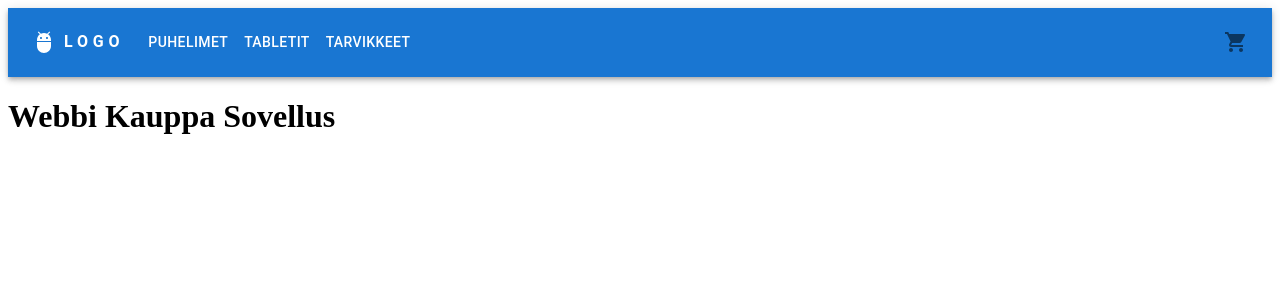
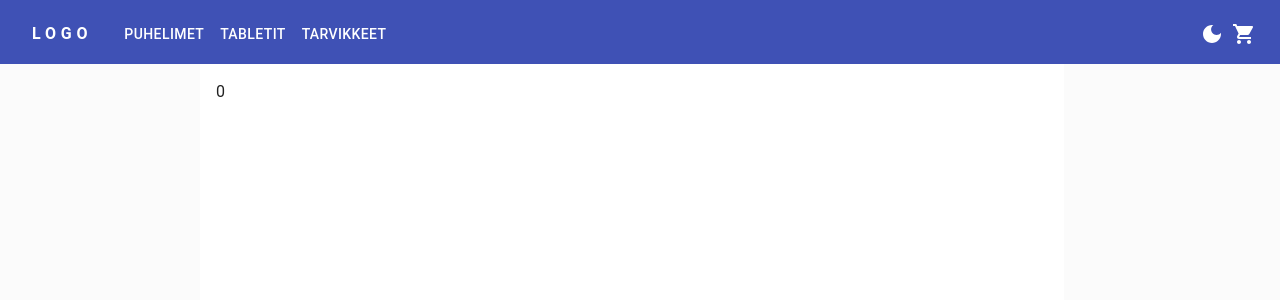
Before and after one commit to Partanennn/eCommerce-App, a React (Create React App) app: page / in a window 1280 px wide. Shown: the top 300 px of the page. Built offline with nearby package versions, Linux system fonts and the light colour scheme.

Commit message:
Feature/10 container around app (#16)
* added ContentContainer, custom themes, theme toggle

* Styling

```diff
--- /dev/null
+++ b/src/App.css
@@ -0,0 +1,4 @@
+* {
+  margin: 0;
+  padding: 0;
+}
--- a/src/App.tsx
+++ b/src/App.tsx
@@ -1,20 +1,32 @@
 import { ThemeProvider } from '@emotion/react';
+import { CssBaseline } from '@mui/material';
 import { BrowserRouter, Route, Routes } from 'react-router-dom';
+import './App.css';
+import { ContentContainer } from './components/ContentContainer';
 import NavBar from './components/navigation/NavBar';
 import './localization/localization';
 import HomePage from './pages/Home/HomePage';
-import theme from './theme/theme';
+import { useThemeStore } from './state/themeStore';
+import { darkTheme, lightTheme } from './theme/theme';
 
-const App = () => (
-  <ThemeProvider theme={theme}>
+const App = () => {
+  const themeMode = useThemeStore((set) => set.theme);
+
+  const selectedTheme = themeMode === 'light' ? lightTheme : darkTheme;
+
+  return (
+    <ThemeProvider theme={selectedTheme}>
+      <CssBaseline />
       <BrowserRouter>
         <NavBar />
+        <ContentContainer>
           <Routes>
             <Route path="/" element={<HomePage />} />
-        <Route path="/test" element={<div>Test</div>} />
           </Routes>
+        </ContentContainer>
       </BrowserRouter>
     </ThemeProvider>
   );
+};
 
 export default App;
--- /dev/null
+++ b/src/components/ContentContainer.tsx
@@ -0,0 +1,32 @@
+import { Grid, useTheme } from '@mui/material';
+import { ReactElement } from 'react';
+
+interface ContentContainerProps {
+  children?: ReactElement;
+}
+
+export const ContentContainer = ({ children }: ContentContainerProps) => {
+  const theme = useTheme();
+
+  return (
+    <Grid container spacing={2}>
+      <Grid
+        item
+        xs={2}
+        sx={{ backgroundColor: theme.palette.background.paper }}
+      />
+      <Grid
+        item
+        xs={8}
+        sx={{ backgroundColor: theme.palette.background.default }}
+      >
+        {children}
+      </Grid>
+      <Grid
+        item
+        xs={2}
+        sx={{ backgroundColor: theme.palette.background.paper }}
+      />
+    </Grid>
+  );
+};
--- a/src/components/navigation/NavBar.tsx
+++ b/src/components/navigation/NavBar.tsx
@@ -1,4 +1,4 @@
-import AdbIcon from '@mui/icons-material/Adb';
+import DarkModeIcon from '@mui/icons-material/DarkMode';
 import MenuIcon from '@mui/icons-material/Menu';
 import CartIcon from '@mui/icons-material/ShoppingCart';
 
@@ -15,12 +15,20 @@ import {
 } from '@mui/material';
 import { useState } from 'react';
 import { useTranslation } from 'react-i18next';
+import { useNavigate } from 'react-router';
+import { useThemeStore } from '../../state/themeStore';
 
-const pages = ['phones', 'tablets', 'accesories'];
+const pages = [
+  { text: 'phones', link: '' },
+  { text: 'tablets', link: '' },
+  { text: 'accesories', link: '' },
+];
 
 const NavBar = () => {
   const [anchorElNav, setAnchorElNav] = useState<null | HTMLElement>(null);
   const { t } = useTranslation();
+  const navigate = useNavigate();
+  const changeTheme = useThemeStore((set) => set.toggleTheme);
 
   const handleOpenNavMenu = (event: React.MouseEvent<HTMLElement>) => {
     setAnchorElNav(event.currentTarget);
@@ -30,11 +38,22 @@ const NavBar = () => {
     setAnchorElNav(null);
   };
 
+  const handleItemClick = (link: string) => {
+    navigate(link);
+  };
+
+  const handleThemeChange = () => {
+    changeTheme();
+  };
+
   return (
     <AppBar position="static">
-      <Container maxWidth="xl">
+      <Container maxWidth="xl" sx={{ marginBottom: '0.7rem' }}>
         <Toolbar disableGutters>
-          <AdbIcon sx={{ display: { xs: 'none', md: 'flex' }, mr: 1 }} />
+          <IconButton
+            onClick={() => handleItemClick('/')}
+            sx={{ color: 'white' }}
+          >
             <Typography
               sx={{
                 mr: 2,
@@ -47,6 +66,7 @@ const NavBar = () => {
             >
               LOGO
             </Typography>
+          </IconButton>
           {/* Hamburger menu */}
           <Box sx={{ flexGrow: 1, display: { xs: 'flex', md: 'none' } }}>
             <IconButton
@@ -78,15 +98,17 @@ const NavBar = () => {
               }}
             >
               {pages.map((page) => (
-                <MenuItem key={page} onClick={handleCloseNavMenu}>
+                <MenuItem
+                  key={page.text}
+                  onClick={() => handleItemClick(page.link)}
+                >
                   <Typography textAlign="center">
-                    {t(`navbar.${page}`)}
+                    {t(`navbar.${page.text}`)}
                   </Typography>
                 </MenuItem>
               ))}
             </Menu>
           </Box>
-          <AdbIcon sx={{ display: { xs: 'flex', md: 'none' } }} />
           <Typography
             variant="h5"
             noWrap
@@ -108,16 +130,19 @@ const NavBar = () => {
           <Box sx={{ flexGrow: 1, display: { xs: 'none', md: 'flex' } }}>
             {pages.map((page) => (
               <Button
-                key={page}
-                onClick={handleCloseNavMenu}
+                key={page.text}
+                onClick={() => handleItemClick(page.link)}
                 sx={{ my: 2, color: 'white', display: 'block' }}
               >
-                {t(`navbar.${page}`)}
+                {t(`navbar.${page.text}`)}
               </Button>
             ))}
           </Box>
+          <IconButton onClick={handleThemeChange}>
+            <DarkModeIcon sx={{ color: '#fff' }} />
+          </IconButton>
           <IconButton sx={{ p: 0 }}>
-            <CartIcon />
+            <CartIcon sx={{ color: '#fff' }} />
           </IconButton>
         </Toolbar>
       </Container>
--- a/src/pages/Home/HomePage.tsx
+++ b/src/pages/Home/HomePage.tsx
@@ -1,11 +1,13 @@
-import { useTranslation } from 'react-i18next';
+import { Grid, Typography } from '@mui/material';
+import { useItemStore } from '../../state/itemState';
 
 const HomePage = () => {
-  const { t } = useTranslation();
+  const itemCount = useItemStore((state) => state.itemCount);
+
   return (
-    <div>
-      <h1>{t('header')}</h1>
-    </div>
+    <Grid height={'100vh'}>
+      <Typography variant="body1">{itemCount}</Typography>
+    </Grid>
   );
 };
 
--- /dev/null
+++ b/src/state/themeStore.ts
@@ -0,0 +1,14 @@
+import { create } from 'zustand';
+
+interface ThemeState {
+  theme: 'light' | 'dark';
+  toggleTheme: () => void;
+}
+
+export const useThemeStore = create<ThemeState>((set) => ({
+  theme: 'light',
+  toggleTheme: () =>
+    set((state) => ({
+      theme: state.theme === 'light' ? 'dark' : 'light',
+    })),
+}));
--- a/src/theme/theme.tsx
+++ b/src/theme/theme.tsx
@@ -1,5 +1,25 @@
 import { createTheme } from '@mui/material';
 
-const theme = createTheme({});
+export const lightTheme = createTheme({
+  palette: {
+    mode: 'light',
+    primary: {
+      main: '#3f51b5',
+    },
+    secondary: {
+      main: '#f50057',
+    },
+    background: {
+      paper: '#fbfbfb',
+    },
+  },
+});
 
-export default theme;
+export const darkTheme = createTheme({
+  palette: {
+    mode: 'dark',
+    background: {
+      paper: '#161616',
+    },
+  },
+});
```
Also changed, not shown: src/state/itemState.ts (renamed from src/storage/zustandStorage.ts), 1 other file (tests, documents, lock files or other folders). Lines whose indentation alone changed are shown as unchanged.
